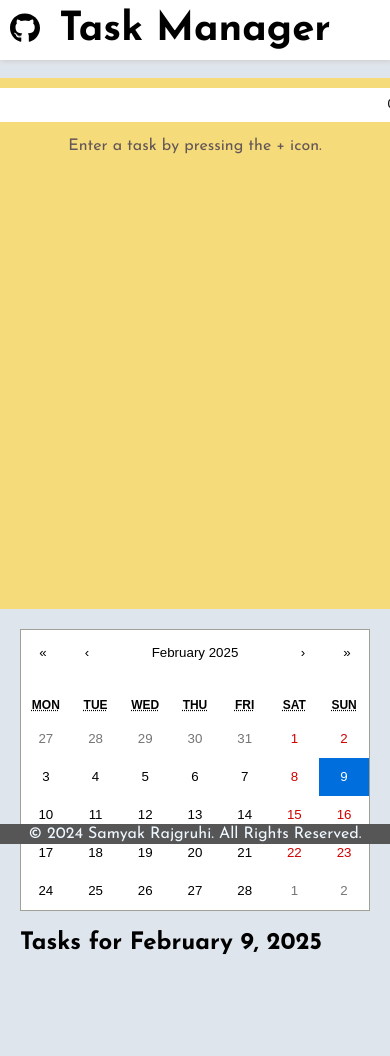
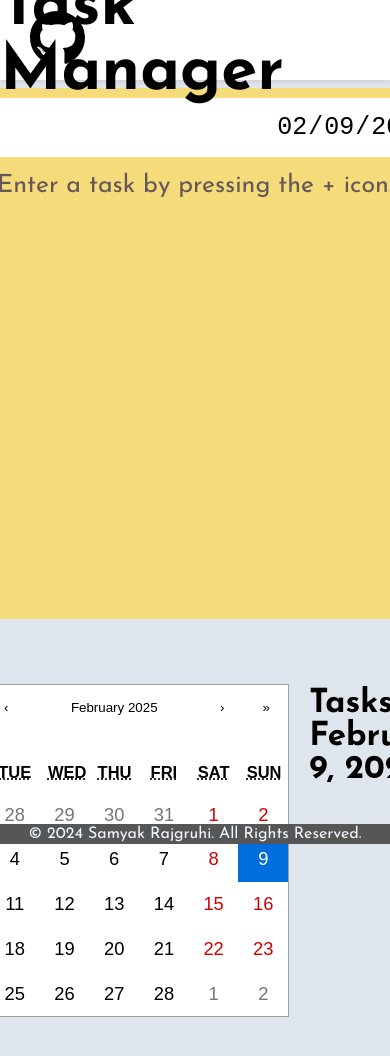
Before and after one commit to samyakrajgruhi/Todo-React-Vite-Node, a React (Vite) app: page / in a window 390 px wide. Shown: the top 1056 px of the page. Built offline with nearby package versions, Linux system fonts and the light colour scheme.

Commit message:
Made it better(mobile-view)

```diff
--- a/src/App.css
+++ b/src/App.css
@@ -29,5 +29,6 @@
 @media (max-width:1160px) {
    .main-container{
       max-height: 60vh;
+      font-size:25px;
    }
 }
--- a/src/components/DisplayCalendar.css
+++ b/src/components/DisplayCalendar.css
@@ -17,3 +17,14 @@
    overflow-wrap:break-word;
    margin-top:5px;
 }
+
+@media (max-width:1160px) {
+   .mobile-view{
+      display:flex;
+
+      align-items:baseline;
+      column-gap: 20px;
+
+      font-size:22px;
+   }
+}
--- a/src/components/DisplayCalendar.jsx
+++ b/src/components/DisplayCalendar.jsx
@@ -36,7 +36,7 @@ export default function DisplayCalendar({tasks}){
    console.log("Tasks for Selected Date:", tasksForSelectedDate);
 
    return (
-      <div>
+      <div className="mobile-view">
       <Calendar onChange={handleDateChange} value={selectedDate} tileContent={getTileContent} />
       <div style={{ marginTop: '20px' }}>
         <h2>Tasks for {dayjs(selectedDate).format("MMMM D, YYYY")}</h2>
--- a/src/components/DisplayTask.css
+++ b/src/components/DisplayTask.css
@@ -102,3 +102,9 @@
    outline-color:black;
    outline-width:1px;
 }
+
+@media (max-width:1160px) {
+   .dueDate{
+      width: 186px;
+   }
+}
--- a/src/components/InputSection.css
+++ b/src/components/InputSection.css
@@ -58,3 +58,15 @@
 .add-button img{
    width:18px;
 }
+
+@media (max-width:1160px) {
+   .input-task{
+      font-size:25px;
+      padding: 15px 20px;
+   }
+
+   .input-date{
+      font-size:25px;
+      max-width: 220px;
+   }
+}
--- a/src/index.css
+++ b/src/index.css
@@ -68,6 +68,27 @@ body{
 }
 
 @media (max-width:1160px) {
+   body{
+      padding-top:80px;
+   }
+
+   .header-section{
+      height: 80px;
+   }
+
+   .header-title{
+      font-size:65px;
+   }
+
+   .right-section{
+      left:30px;
+   }
+
+   .right-section img{
+      width: 55px;
+   }
+
+
    .root{
       flex-direction: column;
       align-items: center;
```
